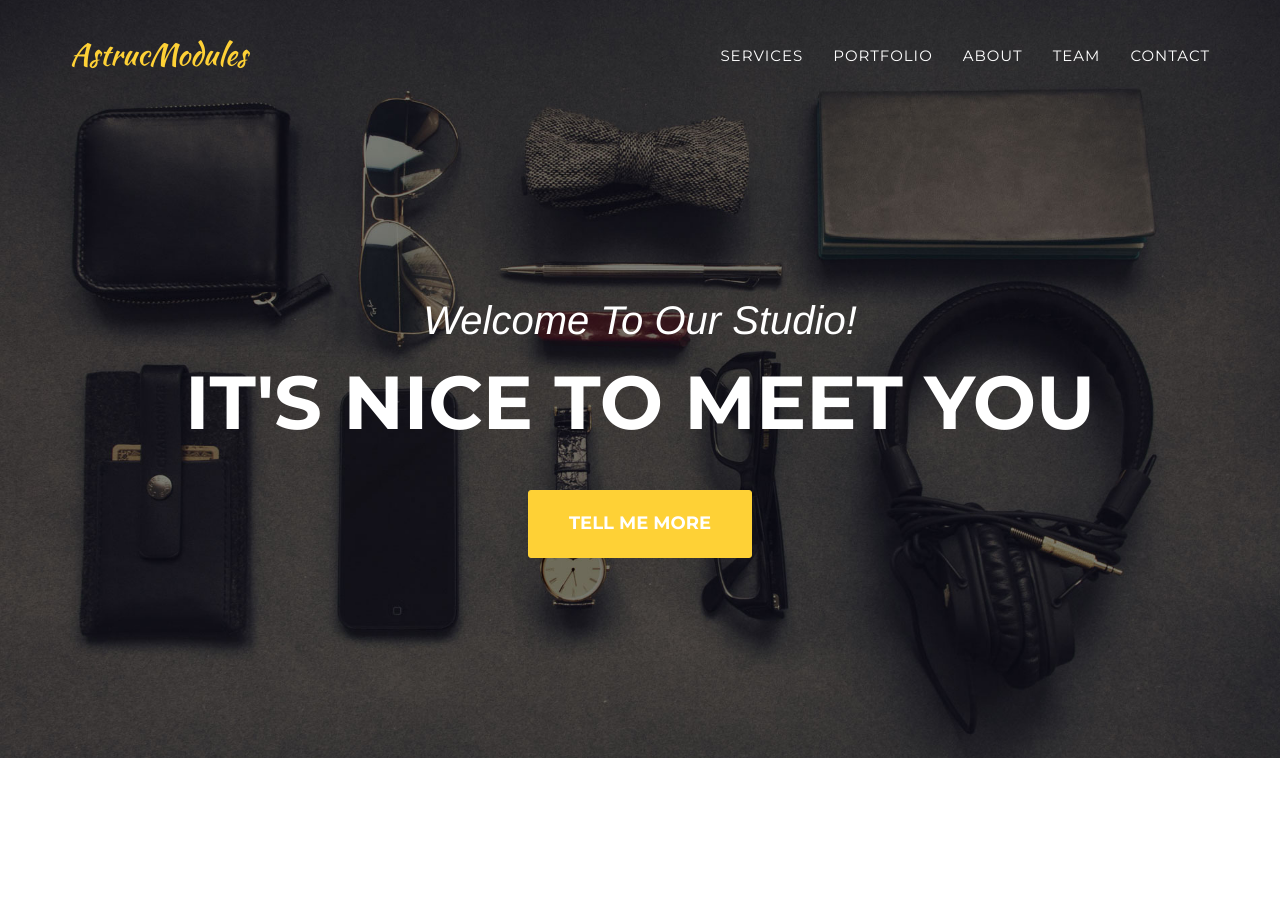
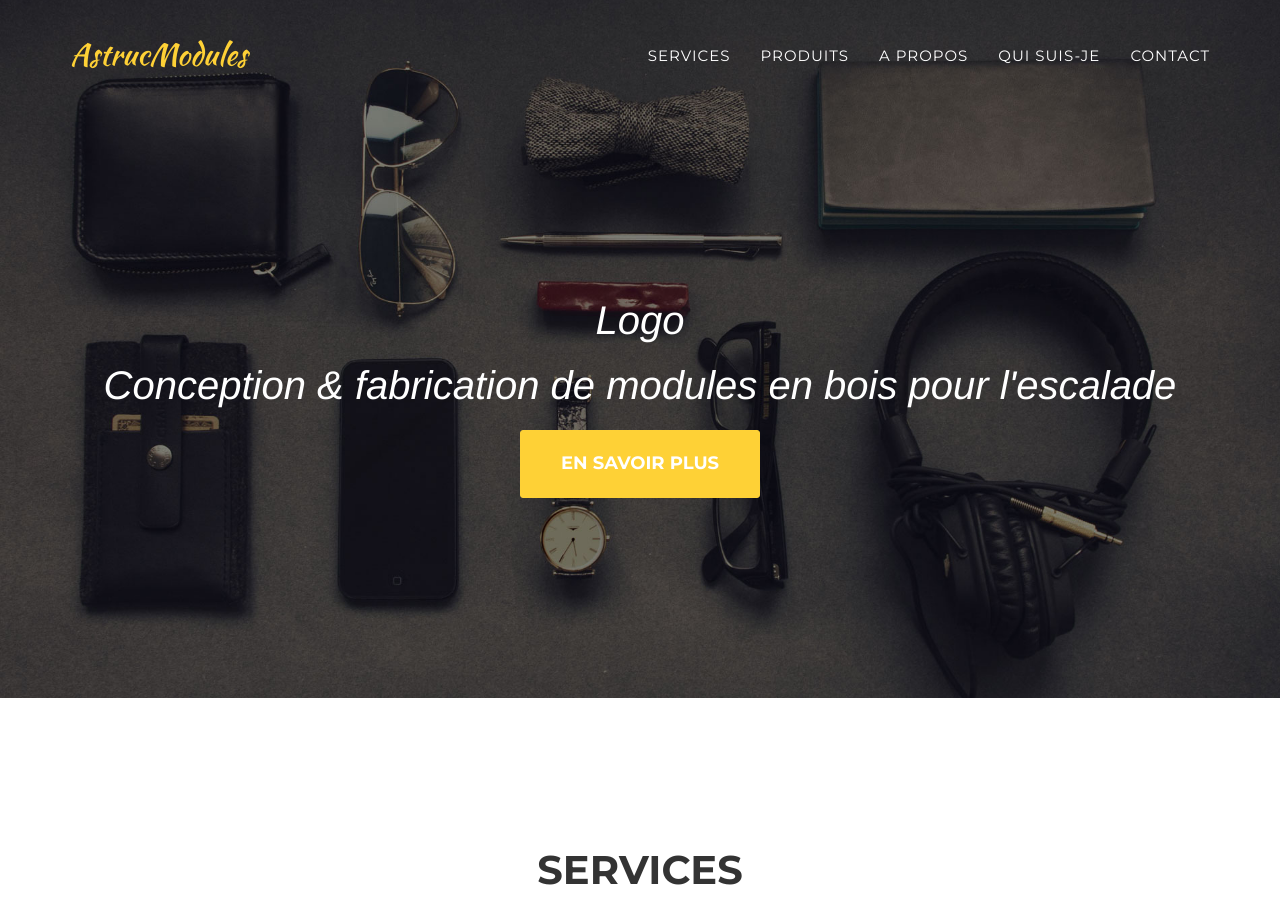
Before and after one commit to whysy/asmodule, a Jekyll site: the page built from index.html, in a window 1280 px wide and 900 px high. Built offline with Jekyll 4.4.1, drawn with Linux system fonts in a browser that asks for light colours; some web fonts are replaced.

Commit message:
Update header.html

```diff
--- a/_includes/header.html
+++ b/_includes/header.html
@@ -22,13 +22,13 @@
                         <a class="page-scroll" href="#services">Services</a>
                     </li>
                     <li>
-                        <a class="page-scroll" href="#portfolio">Portfolio</a>
+                        <a class="page-scroll" href="#portfolio">Produits</a>
                     </li>
                     <li>
-                        <a class="page-scroll" href="#about">About</a>
+                        <a class="page-scroll" href="#about">A propos</a>
                     </li>
                     <li>
-                        <a class="page-scroll" href="#team">Team</a>
+                        <a class="page-scroll" href="#team">Qui suis-je</a>
                     </li>
                     <li>
                         <a class="page-scroll" href="#contact">Contact</a>
@@ -44,9 +44,10 @@
     <header>
         <div class="container">
             <div class="intro-text">
-                <div class="intro-lead-in">Welcome To Our Studio!</div>
-                <div class="intro-heading">It's Nice To Meet You</div>
-                <a href="#services" class="page-scroll btn btn-xl">Tell Me More</a>
+                <div class="intro-lead-in">Logo</div>
+                <div class="intro-lead-in">Conception & fabrication de modules en bois pour l'escalade</div>
+                <!--<div class="intro-heading">It's Nice To Meet You</div>-->
+                <a href="#services" class="page-scroll btn btn-xl">En savoir plus</a>
             </div>
         </div>
     </header>
```
